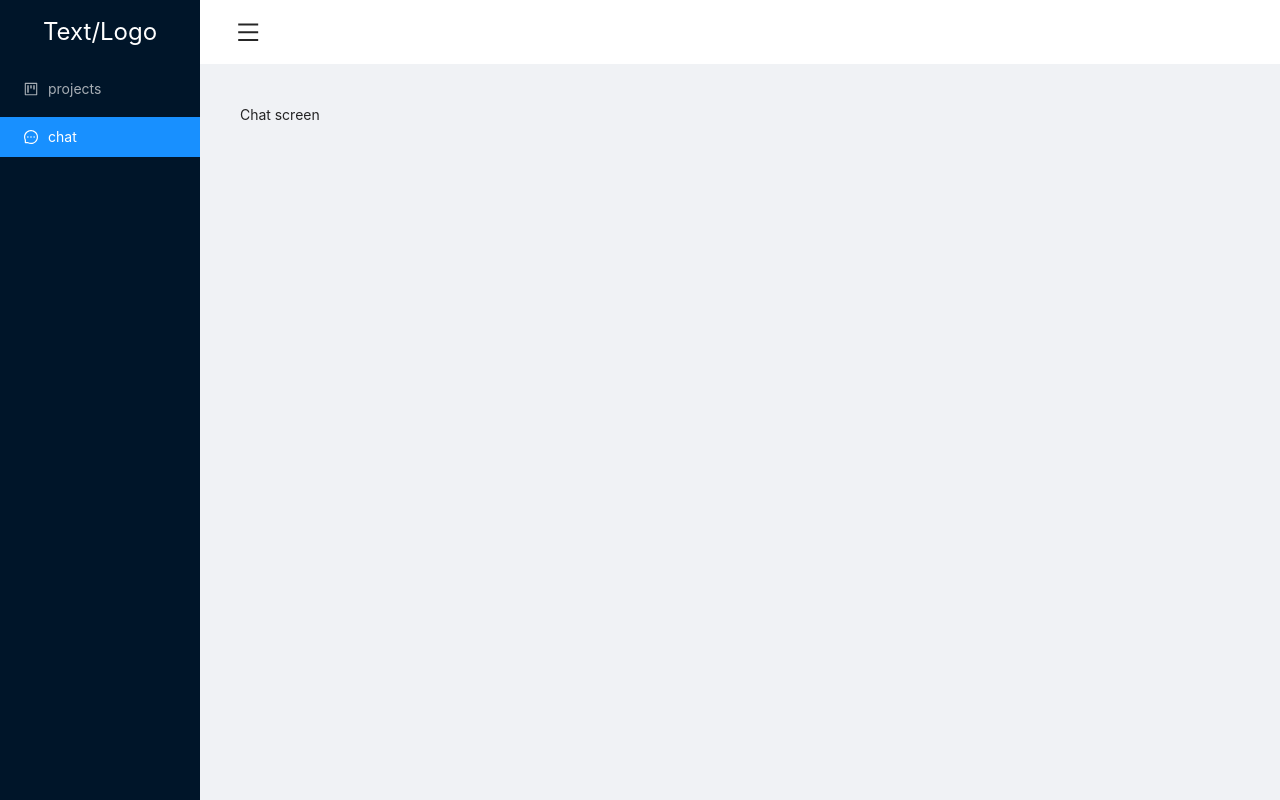
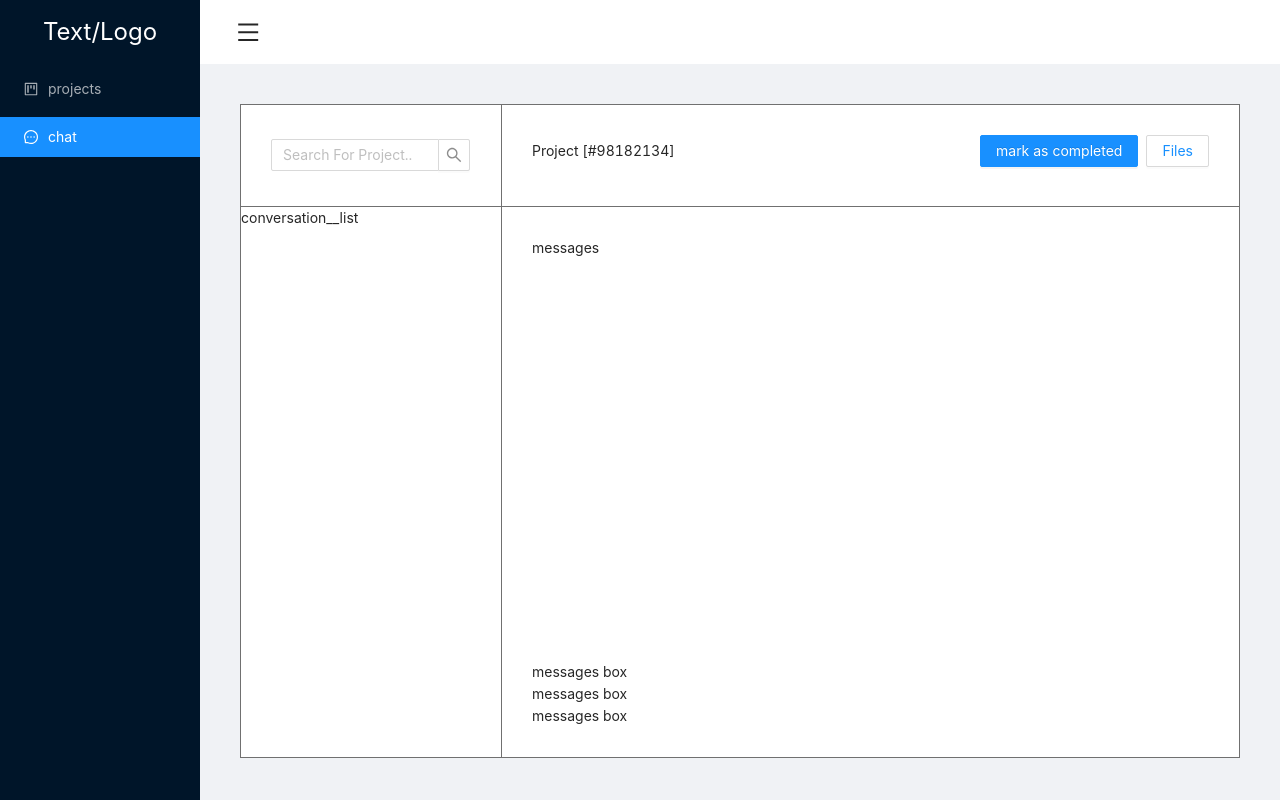
Before and after one commit to ChaTbiM/hayday-staging-web, a React (Create React App) app: page /dashboard in a window 1280 px wide. Both pictures are taken after a click on the item "chat". Built offline with nearby package versions, Linux system fonts and the light colour scheme; no server answers.

Commit message:
WIP : static chat page

```diff
--- a/src/scenes/Chat/Chat.jsx
+++ b/src/scenes/Chat/Chat.jsx
@@ -1,10 +1,59 @@
-import React from 'react';
+import { Button, Input, Space } from 'antd';
+import React, { useEffect, useState } from 'react';
+import { Link, useRouteMatch } from 'react-router-dom';
+import useWindowSize from '../../hooks/useWindowSize';
+import styles from './Chat.module.scss';
+const { Search } = Input;
 
 export default function Chat() {
 
+    const { url } = useRouteMatch();
+    const { width } = useWindowSize();
+
+    const [isVisible, setIsVisible] = useState(false)
+    const onSearch = (val) => {
+        console.log(val)
+    }
+
     return (
-        <div>
-            Chat screen
+        <div className={styles.container}>
+
+            {
+                (isVisible || width > 1000) &&
+                (<div className={styles.container__left}>
+                    <div className={styles.search}>
+                        <Search placeholder="Search For Project.." onSearch={onSearch} style={{ width: 200 }} />
+                    </div>
+                    <div className={styles.conversation__list}>
+                        <p>conversation__list</p>
+                    </div>
+                </div>)
+            }
+
+            {
+                (!isVisible || width > 1000) &&
+                (<div className={styles.container__right}>
+                    <div className={styles.project}>
+                        <p className={styles.project__title}>Project [#98182134]</p>
+                        <div className={styles.project__actions}>
+                            <Space size={8} >
+                                <Button type="primary">mark as completed</Button>
+                                <Button><Link to={`${url}/project/15/files`}>Files</Link> </Button>
+                            </Space>
+                        </div>
+
+                    </div>
+                    <div className={styles.messages__container}>
+                        {/* messages */}
+                        <div>messages</div>
+                        <div>
+                            <div>messages box</div>
+                            <div>messages box</div>
+                            <div>messages box</div>
+                        </div>
+                    </div>
+                </div>)
+            }
         </div>
     )
 }
--- /dev/null
+++ b/src/scenes/Chat/Chat.module.scss
@@ -0,0 +1,63 @@
+.container {
+    display: flex;
+    height: calc(100vh - 6.5rem );
+
+    background-color: #fff;
+    border-top: solid 1px #707070;
+    @media only screen and (min-width: 1000px) {
+        border: solid 1px #707070;
+        height: 81.7vh;
+    }
+    padding-bottom: 0;
+}
+
+// left container
+.container__left {
+    border-right: none;
+    flex-basis: 100%;
+
+    @media only screen and (min-width: 1000px) {
+        border-right: solid 1px #707070;
+        flex-basis: 20rem;
+    }
+}
+
+.search {
+    border-bottom: solid 1px #707070;
+    @media only screen and (min-width: 1000px) {
+        height: 6.35rem;
+    }
+    display: flex;
+    justify-content: center;
+    align-items: center;
+    padding: 1.875rem;
+}
+
+// Right container
+
+.container__right {
+    width: 100%;
+    display: flex;
+    flex-direction: column;
+}
+
+.project {
+    display: flex;
+    justify-content: space-between;
+    align-items: baseline;
+    flex-wrap: wrap;
+    border-bottom: solid 1px #707070;
+
+    @media only screen and (min-width: 1000px) {
+        height: 6.35rem;
+    }
+    padding: 1.875rem;
+}
+
+.messages__container {
+    padding: 1.875rem;
+    display: flex;
+    flex-direction: column;
+    justify-content: space-between;
+    height: 100%;
+}
--- a/src/scenes/Projects/Projects.jsx
+++ b/src/scenes/Projects/Projects.jsx
@@ -1,10 +1,11 @@
 import { Col, Row } from 'antd'
 import React from 'react'
 import ProjectCard from '../../components/ProjectCard/ProjectCard'
+import styles from './Projects.module.scss'
 
 export default function Projects() {
     return (
-        <>
+        <div className={styles.container}>
             <Row gutter={[24, 24]}>
                 <Col className="gutter-row" xs={24} md={12} >
                     <ProjectCard />
@@ -31,6 +32,6 @@ export default function Projects() {
                     <ProjectCard />
                 </Col>
             </Row>
-        </>
+        </div>
     )
 }
--- a/src/scenes/Projects/Projects.module.scss
+++ b/src/scenes/Projects/Projects.module.scss
@@ -1,6 +1,10 @@
 .container {
-    display: flex;
-    justify-content: center;
-    align-items: center;
-    flex-wrap: wrap;
+    // display: flex;
+    // justify-content: center;
+    // align-items: center;
+    // flex-wrap: wrap;
+
+    margin-right: 1rem;
+    margin-left: 1rem;
+    margin-bottom: 2.5rem;
 }
--- a/src/shared/Layout/Dashboard.module.scss
+++ b/src/shared/Layout/Dashboard.module.scss
@@ -27,8 +27,8 @@
     background-color: white;
     padding: 0 1.25rem;
     display: flex;
-        align-items: center;
-        justify-content: space-between;
+    align-items: center;
+    justify-content: space-between;
 }
 
 /* header */
@@ -48,7 +48,6 @@
     font-size: 1.5rem;
 }
 
-
 .menu__outlined {
     font-size: 1.4rem;
 }
@@ -56,7 +55,8 @@
 /* content */
 
 .content {
-    margin: 2.5rem 1rem;
+    margin: 2.5rem 0;
+    margin-bottom: 0;
 }
 
 @media only screen and (min-width: 980px) {
@@ -64,9 +64,7 @@
         margin: 2.5rem;
     }
 
-.header {
-    padding: 0 2.3rem;
-
+    .header {
+        padding: 0 2.3rem;
+    }
 }
-
-}
```
